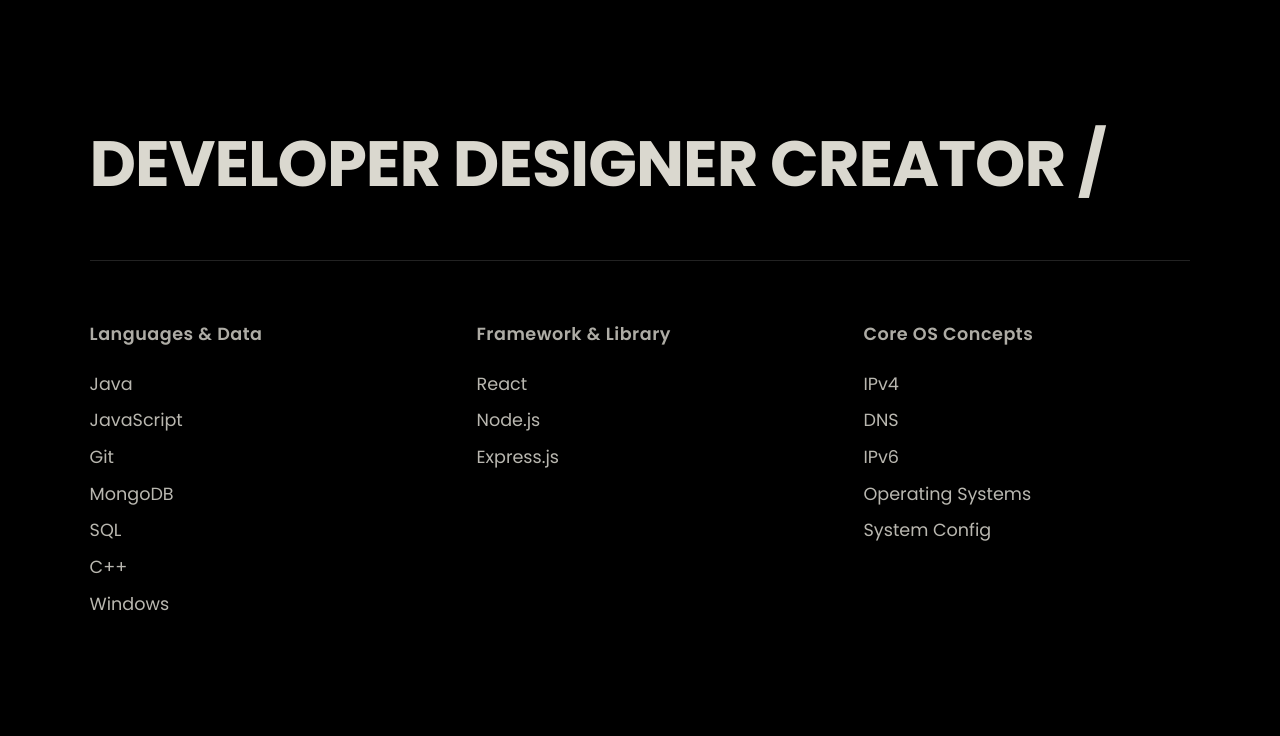
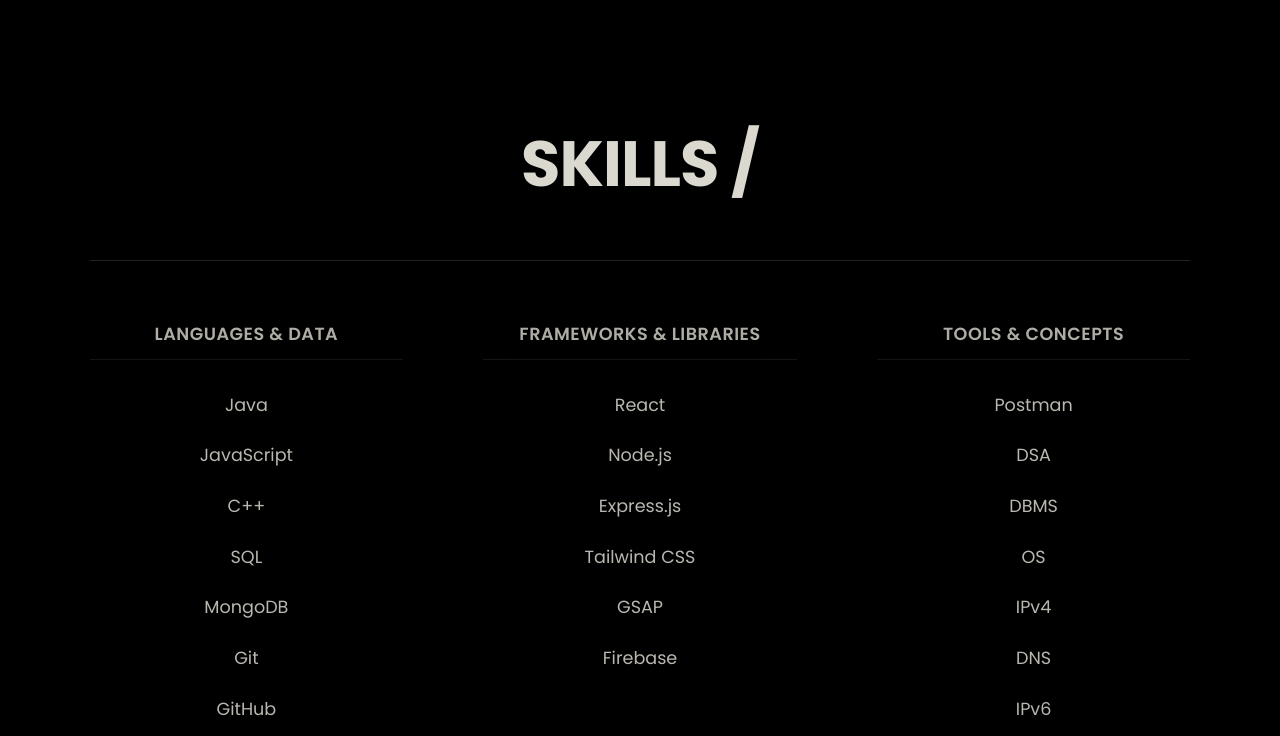
Before and after one commit to Aayushbhandarkar/AB-Portfolio, a React (Vite) app in the folder portfolio/: page / in a window 1280 px wide. Shown: the part 6500-7236 px from the top of the page. Built offline with nearby package versions, Linux system fonts and the light colour scheme; a web font is replaced by a local one.

Commit message:
Skills update

```diff
--- a/portfolio/src/components/About/About.css
+++ b/portfolio/src/components/About/About.css
@@ -32,11 +32,13 @@
   margin-top: 0;
 }
 
-.skills-header {
-  margin-bottom: 40px;
+/* Skills Main Header - CENTERED */
+.skills-main-header {
+  margin-bottom: 0;
+  text-align: center;
 }
 
-.skills-title {
+.skills-main-title {
   font-size: 4rem;
   font-weight: 700;
   letter-spacing: -1px;
@@ -45,11 +47,28 @@
   line-height: 1.1;
 }
 
+/* About Title Section - CENTERED */
+.about-title-section {
+  margin-bottom: 0;
+  text-align: center;
+}
+
+.about-main-title {
+  font-size: 4rem;
+  font-weight: 700;
+  letter-spacing: -1px;
+  margin: 0;
+  color: var(--muted);
+  line-height: 1.1;
+}
+
+/* SKILLS GRID - SIDE BY SIDE ON ALL DEVICES */
 .skills-grid {
   display: grid;
-  grid-template-columns: repeat(auto-fit, minmax(300px, 1fr));
-  gap: 60px;
-  margin: 50px 0;
+  grid-template-columns: repeat(3, 1fr);
+  gap: 80px;
+  margin: 0;
+  align-items: start;
 }
 
 .skill-group {
@@ -64,24 +83,32 @@
   color: var(--muted);
   opacity: 0.8;
   letter-spacing: 0.5px;
+  text-transform: uppercase;
+  text-align: center;
+  border-bottom: 1px solid rgba(255, 255, 255, 0.1);
+  padding-bottom: 12px;
 }
 
 .skill-items {
   display: flex;
   flex-direction: column;
-  gap: 12px;
+  gap: 10px;
 }
 
-.skill-item {
+/* CLEAN SKILL ITEMS - NO BOXES */
+.skill-item-clean {
   font-size: 1.1rem;
   color: var(--muted);
   opacity: 0.85;
   line-height: 1.4;
-  transition: opacity 0.3s ease;
+  transition: all 0.3s ease;
+  padding: 8px 0;
+  text-align: center;
 }
 
-.skill-item:hover {
+.skill-item-clean:hover {
   opacity: 1;
+  color: #ffffff;
 }
 
 /* ABOUT DESCRIPTION WITH IMAGE LAYOUT */
@@ -116,6 +143,7 @@
   opacity: 0.7;
   margin: 0 0 20px 0;
   letter-spacing: 1px;
+  text-transform: uppercase;
 }
 
 .group-description {
@@ -162,7 +190,8 @@
     padding: 120px 5%;
   }
 
-  .skills-title {
+  .skills-main-title,
+  .about-main-title {
     font-size: 3.5rem;
   }
 
@@ -174,16 +203,20 @@
   .profile-image-container {
     height: 450px;
   }
+
+  .skills-grid {
+    gap: 60px;
+  }
 }
 
 @media (max-width: 980px) {
-  .skills-title {
+  .skills-main-title,
+  .about-main-title {
     font-size: 3rem;
   }
 
   .skills-grid {
-    grid-template-columns: 1fr;
-    gap: 40px;
+    gap: 50px;
   }
 
   .about-description-with-image {
@@ -204,12 +237,14 @@
   }
 }
 
+/* SMALL DEVICES - STILL SIDE BY SIDE */
 @media (max-width: 768px) {
   .about-wrapper {
     padding: 80px 5%;
   }
 
-  .skills-title {
+  .skills-main-title,
+  .about-main-title {
     font-size: 2.5rem;
   }
 
@@ -220,19 +255,37 @@
   .profile-image-container {
     height: 350px;
   }
+
+  .skills-grid {
+    gap: 40px;
+    grid-template-columns: repeat(3, 1fr); /* STILL 3 COLUMNS */
+  }
+
+  .line {
+    margin: 40px 0;
+  }
+
+  .skill-item-clean {
+    font-size: 0.95rem;
+    padding: 6px 0;
+  }
 }
 
+/* VERY SMALL DEVICES - STILL SIDE BY SIDE */
 @media (max-width: 560px) {
-  .skills-title {
+  .skills-main-title,
+  .about-main-title {
     font-size: 2rem;
   }
 
   .skill-category {
-    font-size: 1rem;
+    font-size: 0.9rem;
+    margin-bottom: 20px;
   }
 
-  .skill-item {
-    font-size: 1rem;
+  .skill-item-clean {
+    font-size: 0.85rem;
+    padding: 5px 0;
   }
 
   .description-text {
@@ -246,18 +299,43 @@
   .profile-image-container {
     height: 300px;
   }
+
+  .skills-grid {
+    gap: 25px;
+    grid-template-columns: repeat(3, 1fr); /* STILL 3 COLUMNS */
+  }
+
+  .line {
+    margin: 30px 0;
+  }
 }
 
+/* EXTRA SMALL DEVICES - STILL SIDE BY SIDE */
 @media (max-width: 380px) {
   .about-wrapper {
     padding: 60px 5%;
   }
 
-  .skills-title {
+  .skills-main-title,
+  .about-main-title {
     font-size: 1.8rem;
   }
 
   .profile-image-container {
     height: 250px;
   }
+
+  .skills-grid {
+    gap: 20px;
+    grid-template-columns: repeat(3, 1fr); /* STILL 3 COLUMNS */
+  }
+
+  .skill-item-clean {
+    font-size: 0.8rem;
+    padding: 4px 0;
+  }
+
+  .line {
+    margin: 25px 0;
+  }
 }
--- a/portfolio/src/components/About/About.jsx
+++ b/portfolio/src/components/About/About.jsx
@@ -2,8 +2,7 @@
 import { gsap } from "gsap";
 import { ScrollTrigger } from "gsap/ScrollTrigger";
 import "./About.css";
-// Import your image - replace with your actual image path
-import ProfileImage from "../../assets/banner8.png";
+import ProfileImage from "../../assets/bannerpn.png";
 
 gsap.registerPlugin(ScrollTrigger);
 
@@ -11,23 +10,47 @@
   const aboutRef = useRef(null);
   const skillsRef = useRef(null);
   const imageRef = useRef(null);
-  const headerRef = useRef(null);
+  const skillsTitleRef = useRef(null);
+  const devTitleRef = useRef(null);
   const linesRef = useRef([]);
 
   useEffect(() => {
     const ctx = gsap.context(() => {
-      const header = headerRef.current;
+      const skillsTitle = skillsTitleRef.current;
+      const devTitle = devTitleRef.current;
       const lines = linesRef.current;
       const skillsSection = skillsRef.current;
       const profileImage = imageRef.current;
 
-      // Header animation
-      gsap.from(header, {
-        y: 50,
-        opacity: 0,
-        duration: 1,
-        ease: "power2.out"
-      });
+      // Skills title animation - slide up from bottom
+      if (skillsTitle) {
+        gsap.from(skillsTitle, {
+          y: 80,
+          opacity: 0,
+          duration: 1.2,
+          ease: "power3.out",
+          scrollTrigger: {
+            trigger: skillsTitle,
+            start: "top 85%",
+            toggleActions: "play none none none"
+          }
+        });
+      }
+
+      // Developer title animation - slide up from bottom
+      if (devTitle) {
+        gsap.from(devTitle, {
+          y: 80,
+          opacity: 0,
+          duration: 1.2,
+          ease: "power3.out",
+          scrollTrigger: {
+            trigger: devTitle,
+            start: "top 85%",
+            toggleActions: "play none none none"
+          }
+        });
+      }
 
       // Lines animation
       lines.forEach((line) => {
@@ -68,15 +91,15 @@
   const skillsData = [
     {
       category: "Languages & Data",
-      items: ["Java", "JavaScript", "Git", "MongoDB", "SQL", "C++", "Windows"]
+      items: ["Java", "JavaScript", "C++", "SQL", "MongoDB", "Git", "GitHub", "Windows"]
     },
     {
-      category: "Framework & Library",
-      items: ["React", "Node.js", "Express.js"]
+      category: "Frameworks & Libraries",
+      items: ["React", "Node.js", "Express.js", "Tailwind CSS", "GSAP", "Firebase"]
     },
     {
-      category: "Core OS Concepts",
-      items: ["IPv4", "DNS", "IPv6", "Operating Systems", "System Config"]
+      category: "Tools & Concepts",
+      items: ["Postman", "DSA", "DBMS", "OS", "IPv4", "DNS", "IPv6", "System Config"]
     }
   ];
 
@@ -84,19 +107,22 @@
     <div className="about-wrapper" ref={aboutRef} id="about">
       {/* SKILLS SECTION */}
       <div className="skills-section" ref={skillsRef}>
-        <div className="skills-header" ref={headerRef}>
-          <h1 className="skills-title">DEVELOPER DESIGNER CREATOR /</h1>
+
+        {/* SKILLS HEADING FIRST */}
+        <div className="skills-main-header">
+          <h1 className="skills-main-title" ref={skillsTitleRef}>SKILLS /</h1>
         </div>
 
         <div className="line" ref={el => linesRef.current[0] = el}></div>
 
+        {/* SKILLS GRID */}
         <div className="skills-grid">
           {skillsData.map((skillGroup, index) => (
             <div key={index} className="skill-group">
               <h3 className="skill-category">{skillGroup.category}</h3>
               <div className="skill-items">
                 {skillGroup.items.map((skill, skillIndex) => (
-                  <span key={skillIndex} className="skill-item">{skill}</span>
+                  <span key={skillIndex} className="skill-item-clean">{skill}</span>
                 ))}
               </div>
             </div>
@@ -104,6 +130,13 @@
         </div>
 
         <div className="line" ref={el => linesRef.current[1] = el}></div>
+
+        {/* TITLE AFTER SKILLS */}
+        <div className="about-title-section">
+          <h1 className="about-main-title" ref={devTitleRef}>DEVELOPER DESIGNER CREATOR /</h1>
+        </div>
+
+        <div className="line" ref={el => linesRef.current[2] = el}></div>
 
         {/* About Me Description WITH IMAGE */}
         <div className="about-description-with-image">
```
Also changed, not shown: portfolio/src/assets/bannerpn.png (renamed from portfolio/src/assets/banner8.png).
